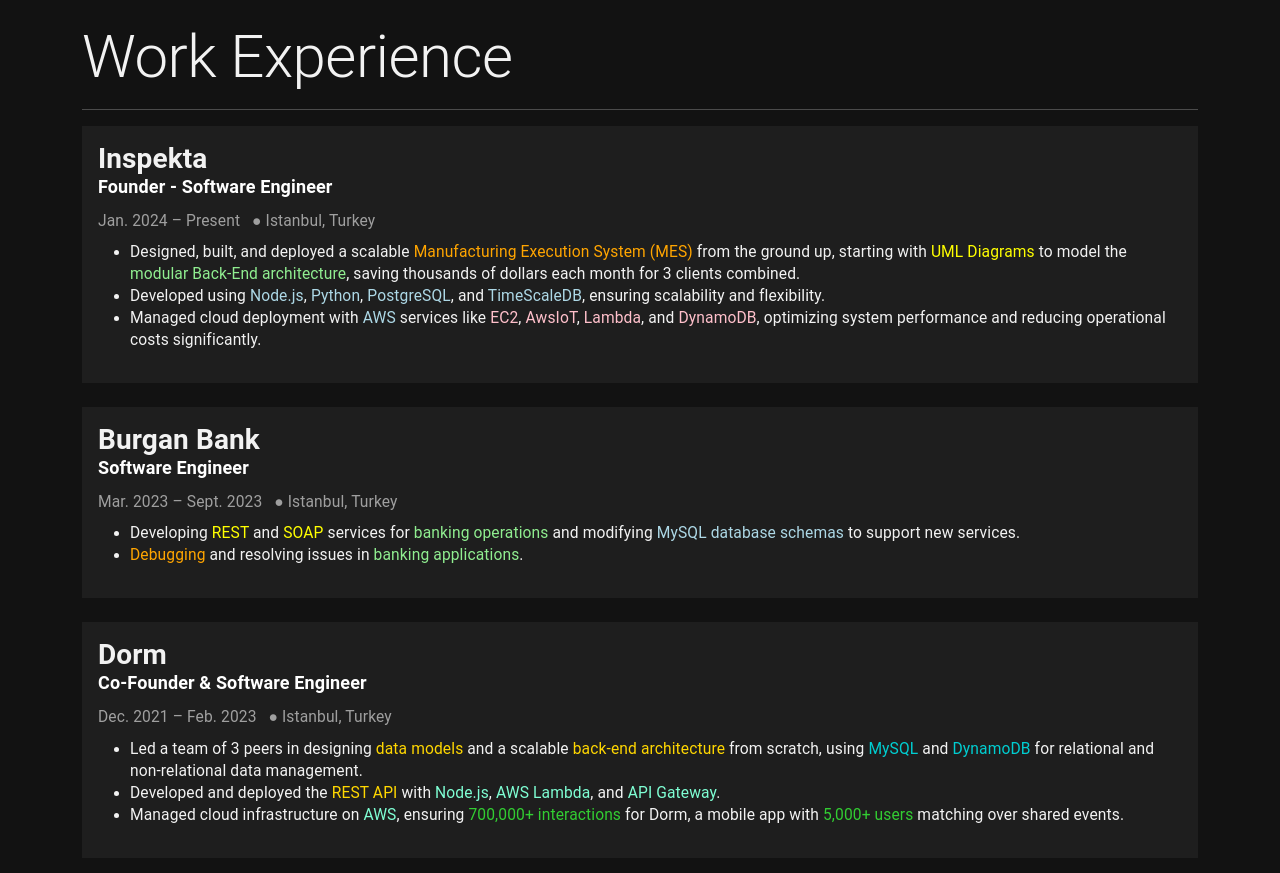
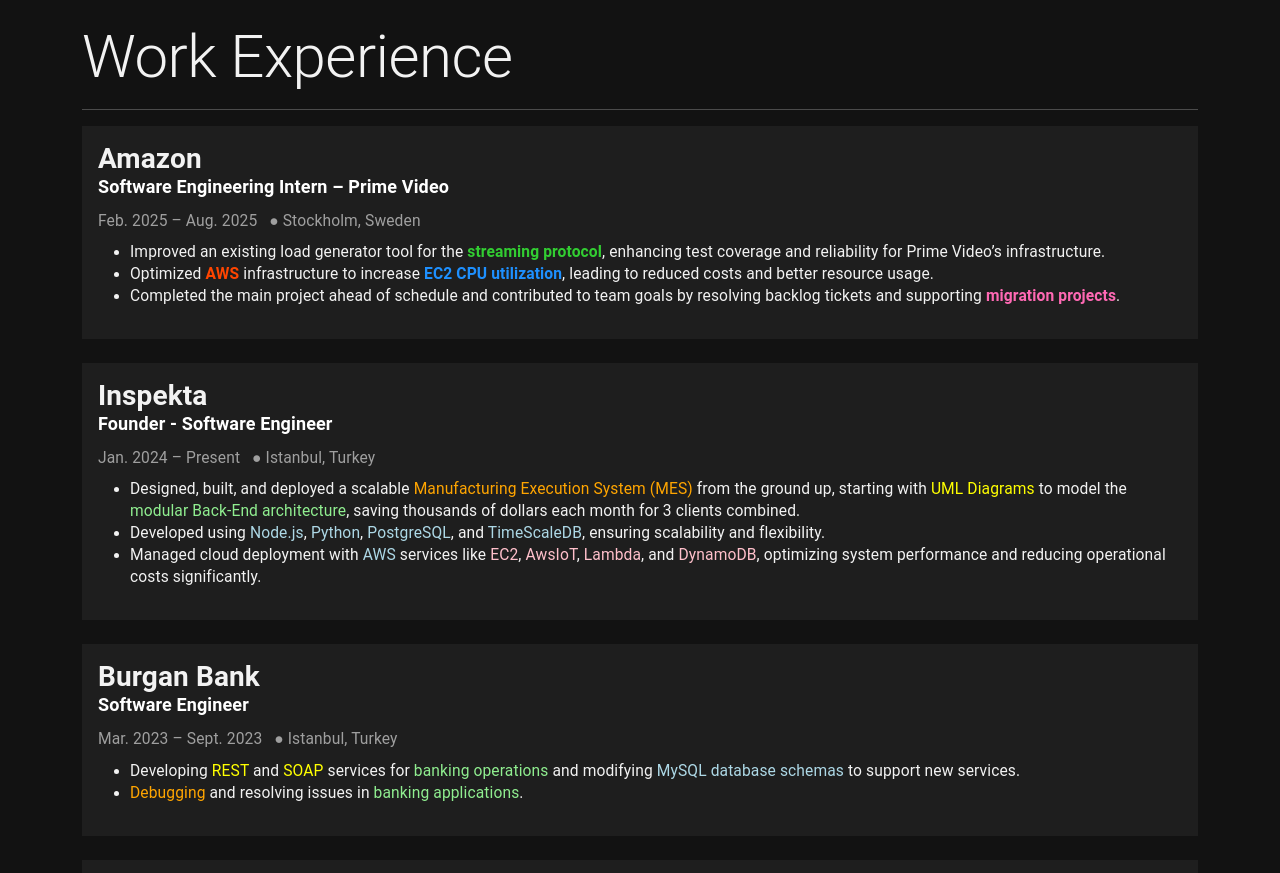
Before and after one commit to Batuhanyldirim/Batuhanyldirim.github.io, a plain HTML site: page index.html in a window 1280 px wide. Shown: the part 889-1762 px from the top of the page. Drawn offline with nearby package versions, Linux system fonts and the light colour scheme.

Commit message:
Amazon Update

```diff
--- a/index.html
+++ b/index.html
@@ -145,6 +145,31 @@
         <h2 class="display-3"> Work Experience
             <hr>
         </h2>
+
+        <div class="v-card theme--dark">
+            <div class="v-card_text">
+                <h3> <b>Amazon</b>
+                    <p style="color: white; font-size: 18px; margin-bottom: 2px;">
+                        <b>Software Engineering Intern – Prime Video</b>
+                    </p>
+                    <span style="font-weight:normal">Feb. 2025 – Aug. 2025 &nbsp;&nbsp;● Stockholm, Sweden </span>
+                </h3>
+                <ul>
+                    <li> Improved an existing load generator tool for the
+                        <span style="color: #32cd32;"><b>streaming protocol</b></span>, enhancing test coverage and reliability for Prime Video’s infrastructure.
+                    </li>
+                    <li> Optimized <span style="color: #ff4500;"><b>AWS</b></span> infrastructure to increase
+                        <span style="color: #1e90ff;"><b>EC2 CPU utilization</b></span>, leading to reduced costs and better resource usage.
+                    </li>
+                    <li> Completed the main project ahead of schedule and contributed to team goals by resolving backlog tickets and supporting
+                        <span style="color: #ff69b4;"><b>migration projects</b></span>.
+                    </li>
+                </ul>
+            </div>
+        </div>
+
+        <br>
+
 
         <div class="v-card theme--dark">
             <div class="v-card_text">
```
